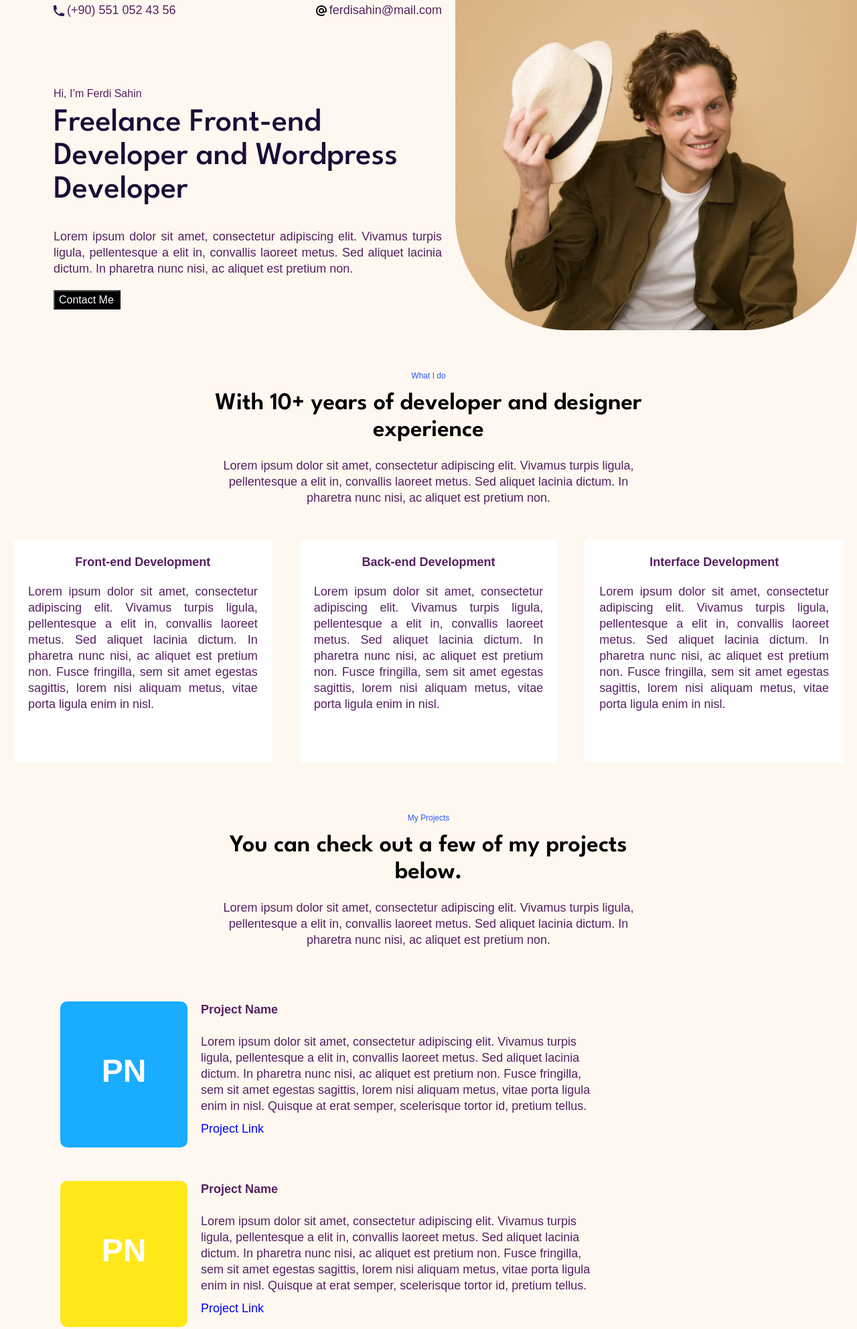
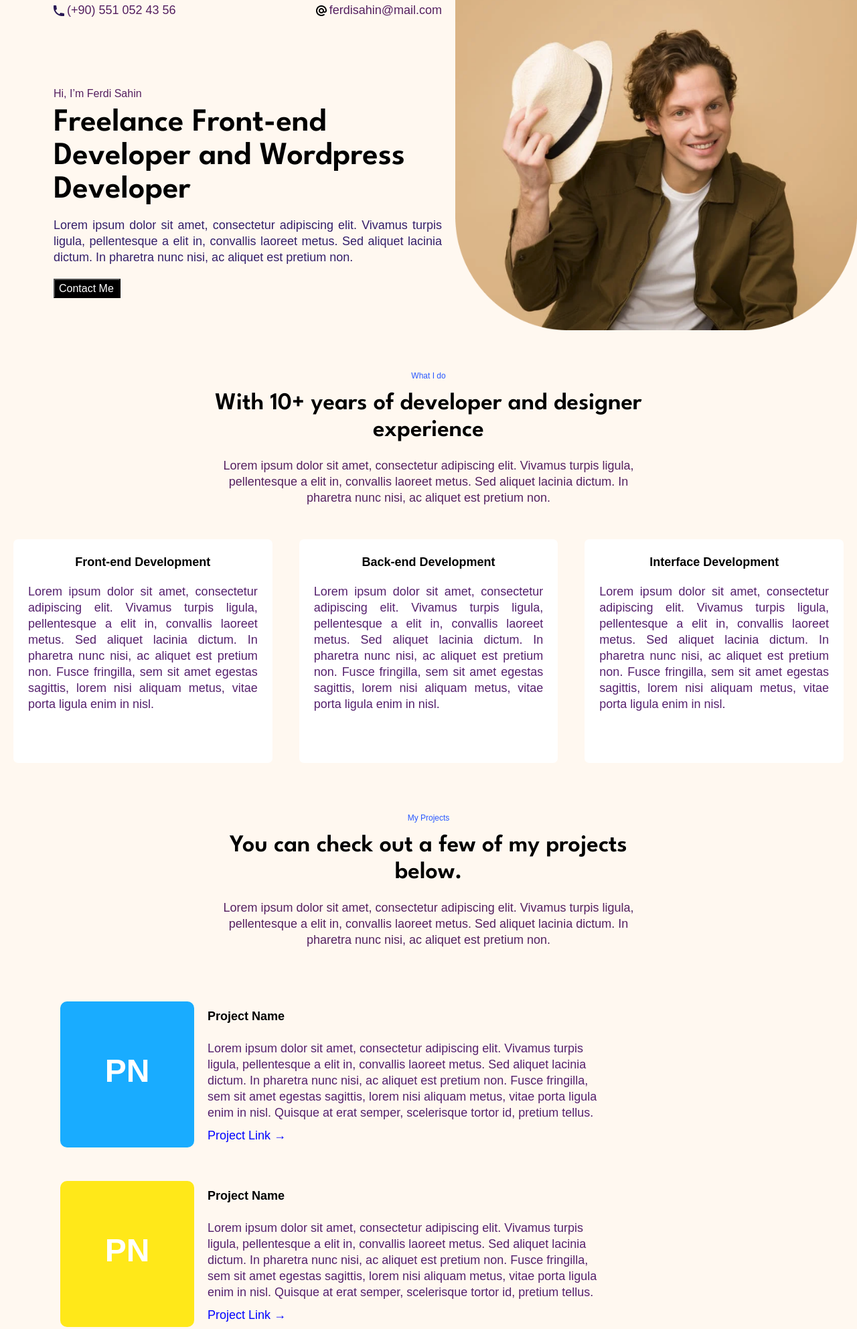
Before and after one commit to Conormcgregor333/Personal-website-design, a plain HTML site: page src/index.html in a window 1280 px wide. Shown: the part 17-2001 px from the top of the page at 67% size. Drawn offline with Linux system fonts and the light colour scheme.

Commit message:
Modified styles and index files.

```diff
--- a/src/index.html
+++ b/src/index.html
@@ -25,7 +25,7 @@
             <div id="hi">
                 Hi, I’m Ferdi Sahin
             </div>
-            <h1>Freelance Front-end Developer and Wordpress Developer</h1>
+            <div id="freelance">Freelance Front-end Developer and Wordpress Developer</div>
             <div id="bigtext">Lorem ipsum dolor sit amet, consectetur adipiscing elit. Vivamus turpis ligula,
                 pellentesque a elit in, convallis laoreet metus. Sed aliquet lacinia dictum. In pharetra nunc nisi, ac
                 aliquet est pretium non. </div>
@@ -72,11 +72,11 @@
         <div id="p1">
             <h4>Project Name</h4>
         </div>
-        <div>Lorem ipsum dolor sit amet, consectetur adipiscing elit. Vivamus turpis ligula, pellentesque a elit in,
+        <div id="down-text">Lorem ipsum dolor sit amet, consectetur adipiscing elit. Vivamus turpis ligula, pellentesque a elit in,
             convallis laoreet metus. Sed aliquet lacinia dictum. In pharetra nunc nisi, ac aliquet est pretium non.
             Fusce fringilla, sem sit amet egestas sagittis, lorem nisi aliquam metus, vitae porta ligula enim in nisl.
             Quisque at erat semper, scelerisque tortor id, pretium tellus. </div>
-       <div id="project">Project Link </div>
+       <div id="project">Project Link  →</div>
     </div>
 </div>
 <div id="ditem">
@@ -85,11 +85,11 @@
         <div id="p1">
             <h4>Project Name</h4>
         </div>
-        <div>Lorem ipsum dolor sit amet, consectetur adipiscing elit. Vivamus turpis ligula, pellentesque a elit in,
+        <div id="down-text">Lorem ipsum dolor sit amet, consectetur adipiscing elit. Vivamus turpis ligula, pellentesque a elit in,
             convallis laoreet metus. Sed aliquet lacinia dictum. In pharetra nunc nisi, ac aliquet est pretium non.
             Fusce fringilla, sem sit amet egestas sagittis, lorem nisi aliquam metus, vitae porta ligula enim in nisl.
             Quisque at erat semper, scelerisque tortor id, pretium tellus. </div>
-            <div id="project">Project Link </div>
+            <div id="project">Project Link  →</div>
     </div>
 </div>
 <div id="ditem">
@@ -98,11 +98,11 @@
         <div id="p1">
             <h4>Project Name</h4>
         </div>
-        <div>Lorem ipsum dolor sit amet, consectetur adipiscing elit. Vivamus turpis ligula, pellentesque a elit in,
+        <div id="down-text">Lorem ipsum dolor sit amet, consectetur adipiscing elit. Vivamus turpis ligula, pellentesque a elit in,
             convallis laoreet metus. Sed aliquet lacinia dictum. In pharetra nunc nisi, ac aliquet est pretium non.
             Fusce fringilla, sem sit amet egestas sagittis, lorem nisi aliquam metus, vitae porta ligula enim in nisl.
             Quisque at erat semper, scelerisque tortor id, pretium tellus. </div>
-            <div id="project">Project Link </div>
+            <div id="project">Project Link  →</div>
     </div>
 </div>
 <div id="footer">Ferdi Sahin © 2022. All Rights Reserved.</div>
--- a/src/styles.css
+++ b/src/styles.css
@@ -43,6 +43,24 @@ margin:0;
     padding-left:80px;
 
 
+}
+#freelance{
+    font-family: League Spartan;
+font-size: 48px;
+font-weight: 400;
+line-height: 50px;
+letter-spacing: 0em;
+text-align: left;
+
+font-family: League Spartan;
+font-size: 48px;
+font-weight: 700;
+line-height: 50px;
+letter-spacing: 0em;
+text-align: left;
+margin-top:10px;
+margin-bottom: 15px;
+color:black;
 }
 #button{
     height: 29px;
@@ -133,6 +151,7 @@ text-align: center;
 font-weight: 200;
 text-align: justify;
 margin-right: 20px;
+color: #331E6A;
 
 }
 
@@ -209,10 +228,12 @@ margin-bottom: 30px;
     font-weight: bold;
     text-align: center;
     padding-top: 20px;
+    color:black;
 }
 #box-content{
     font-family: sans-serif;
-    color: background: #55206D;
+
+    color: #55206D;
 
     text-align: center;
     padding: 20px;
@@ -220,13 +241,21 @@ margin-bottom: 30px;
 }
 #ditem{
 display:flex;
+
+
+}
+#down-text{
+    color: #55206D;
+}
+#p1{
+    color:black;
 }
 #s1{
     color: #FFFFFF;
     background-color: #19ACFF;
 
     height: 150px;
-width: 190px;
+width: 200px;
 padding-top: 68px;
 border-radius: 10px;
 font-family: sans-serif;
@@ -245,7 +274,7 @@ margin-left: 90px;
     background-color: #FFE819;
 
     height: 150px;
-width: 190px;
+width: 200px;
 padding-top: 68px;
 border-radius: 10px;
 font-family: sans-serif;
@@ -262,7 +291,7 @@ margin-left: 90px;
     background-color: #FF1919;
 
     height: 150px;
-width: 190px;
+width: 200px;
 padding-top: 68px;
 border-radius: 10px;
 font-family: sans-serif;
@@ -281,6 +310,7 @@ margin-left: 90px;
     max-width:600px;
     margin-left: 20px;
     height: 90px;
+    padding-top:10px;
 }
 a{
     text-decoration: none;
```
